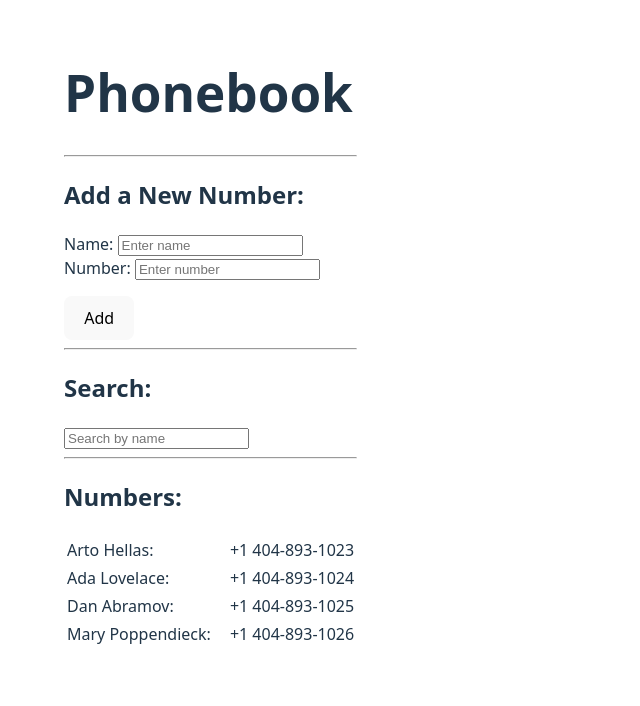
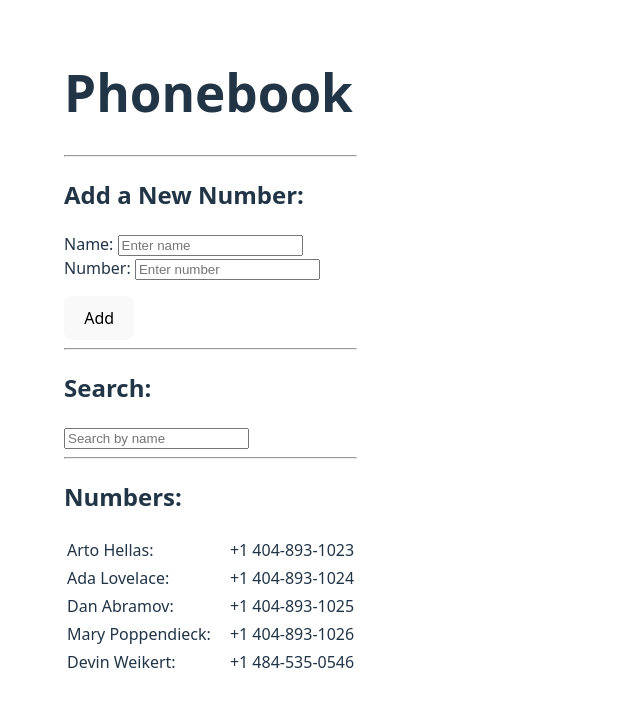
Before and after one commit to deviweik/full-stack-open, a React (Vite) app in the folder part2/phonebook/: page / in a window 1280 px wide. Before the commit this address had no page. Shown: the top 706 px of the page, without its empty margins (0-640 px from the left). Built offline with nearby package versions, Linux system fonts and the light colour scheme; data requests are answered from the project's data file.

Commit message:
Complete exercise 2.12

```diff
--- a/part2/phonebook/db.json
+++ b/part2/phonebook/db.json
@@ -1,8 +1,29 @@
 {
-    "persons" : [
-    { "name": "Arto Hellas", "number": "+1 404-893-1023", "id": 1 },
-    { "name": "Ada Lovelace", "number": "+1 404-893-1024", "id": 2 },
-    { "name": "Dan Abramov", "number": "+1 404-893-1025", "id": 3 },
-    { "name": "Mary Poppendieck", "number": "+1 404-893-1026", "id": 4 }
+  "persons": [
+    {
+      "name": "Arto Hellas",
+      "number": "+1 404-893-1023",
+      "id": "1"
+    },
+    {
+      "name": "Ada Lovelace",
+      "number": "+1 404-893-1024",
+      "id": "2"
+    },
+    {
+      "name": "Dan Abramov",
+      "number": "+1 404-893-1025",
+      "id": "3"
+    },
+    {
+      "name": "Mary Poppendieck",
+      "number": "+1 404-893-1026",
+      "id": "4"
+    },
+    {
+      "id": "75e6",
+      "name": "Devin Weikert",
+      "number": "+1 484-535-0546"
+    }
   ]
 }
--- a/part2/phonebook/src/App.jsx
+++ b/part2/phonebook/src/App.jsx
@@ -10,7 +10,7 @@ const App = () => {
   const [ newNumber, setNewNumber ] = useState('')
   const [ search, setSearch ] = useState('')
 
-  const initialPersons = useEffect(() => {
+  useEffect(() => {
     axios.get('http://localhost:3001/persons').then(res => {
       setPersons(res.data)
     })
@@ -37,10 +37,14 @@ const App = () => {
       name: newName,
       number: newNumber
     }
-    setPersons(persons.concat(newPerson));
-    setNewName('');
-    setNewNumber('');
-    console.log(`Added ${newPerson.name} to phonebook with number ${newPerson.number}`);
+    axios
+      .post('http://localhost:3001/persons', newPerson)
+      .then(res => {
+        setPersons(persons.concat(res.data))
+        setNewName('');
+        setNewNumber('');
+        console.log(`Added ${newPerson.name} to phonebook with number ${newPerson.number}`);
+      })
   }
 
   return (
```
